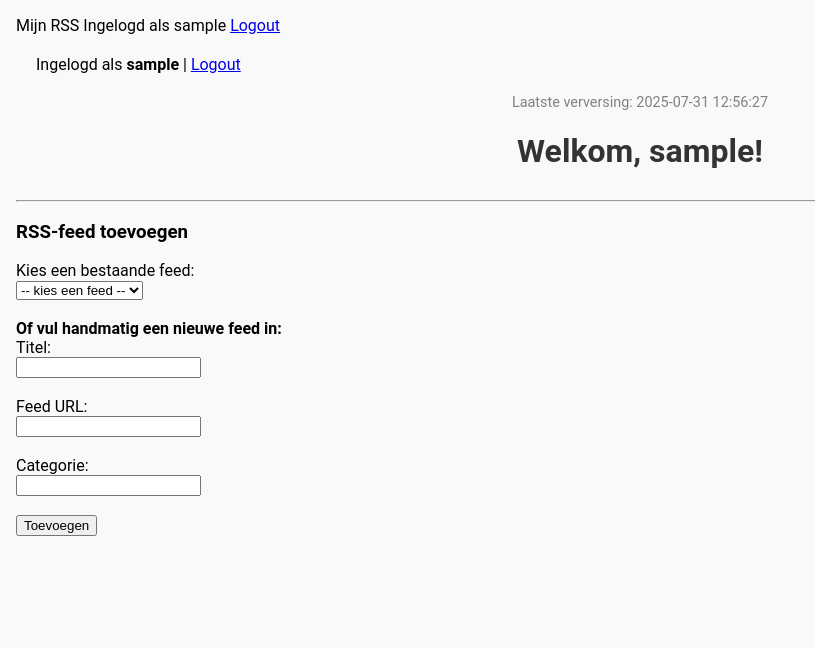
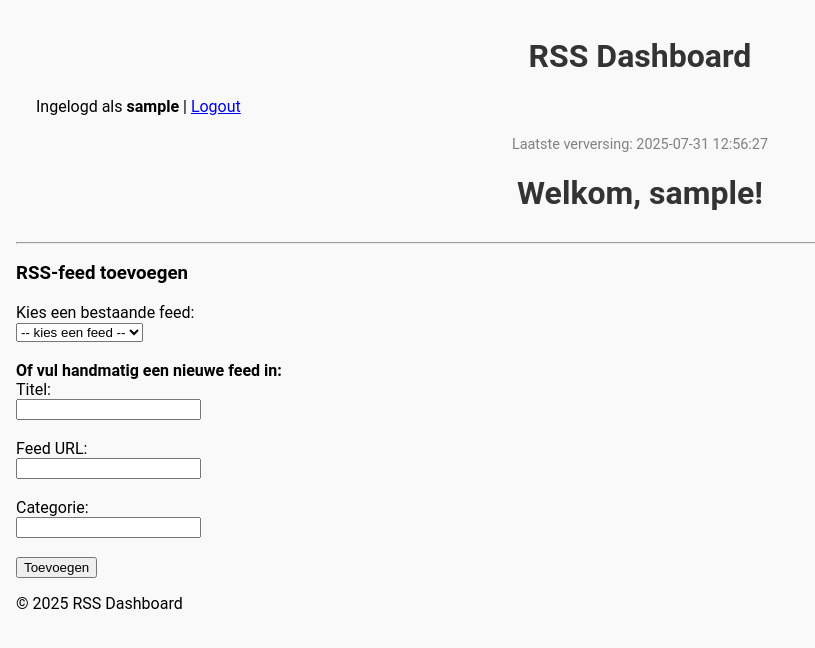
Before and after one commit to waariswallie/rss_dashboard_login, a Flask app: page /dashboard in a window 1280 px wide. Shown: the top 648 px of the page, without its empty margins (0-815 px from the left). Run offline with Flask 3, Linux system fonts and the light colour scheme; the visitor is signed in with stand-in values (Sample User, id 1); data that the repository does not hold is empty.

Commit message:
Refactor base template to improve structure and add viewport meta tag

```diff
--- a/templates/base.html
+++ b/templates/base.html
@@ -1,19 +1,20 @@
 <!DOCTYPE html>
-<html>
+<html lang="en">
 <head>
-  <meta charset="UTF-8">
-  <title>RSS Dashboard</title>
-  <link rel="stylesheet" href="/static/css/style.css">
+    <meta charset="UTF-8">
+    <meta name="viewport" content="width=device-width, initial-scale=1.0">
+    <title>RSS Dashboard</title>
+    <link rel="stylesheet" href="/static/css/style.css">
 </head>
 <body>
-  <nav>
-    <span class="logo">Mijn RSS</span>
-    <span class="user-info">Ingelogd als {{ username }}</span>
-    <a href="/logout">Logout</a>
-  </nav>
-  <div class="content">
-    {% block content %}{% endblock %}
-  </div>
-<script src="/static/js/script.js"></script>
+    <header>
+        <h1>RSS Dashboard</h1>
+    </header>
+    <main>
+        {% block content %}{% endblock %}
+    </main>
+    <footer>
+        <p>&copy; 2025 RSS Dashboard</p>
+    </footer>
 </body>
 </html>
```
